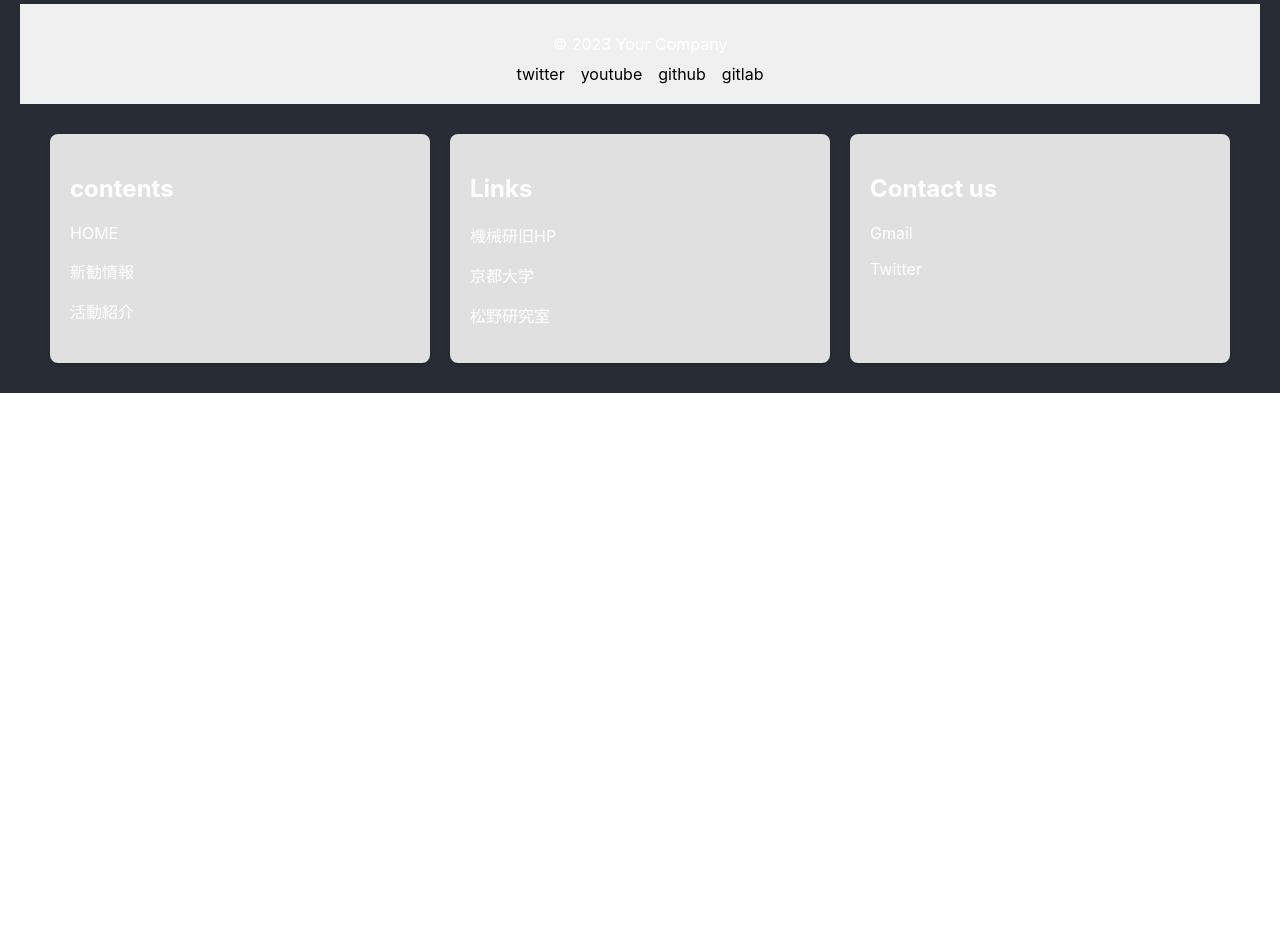
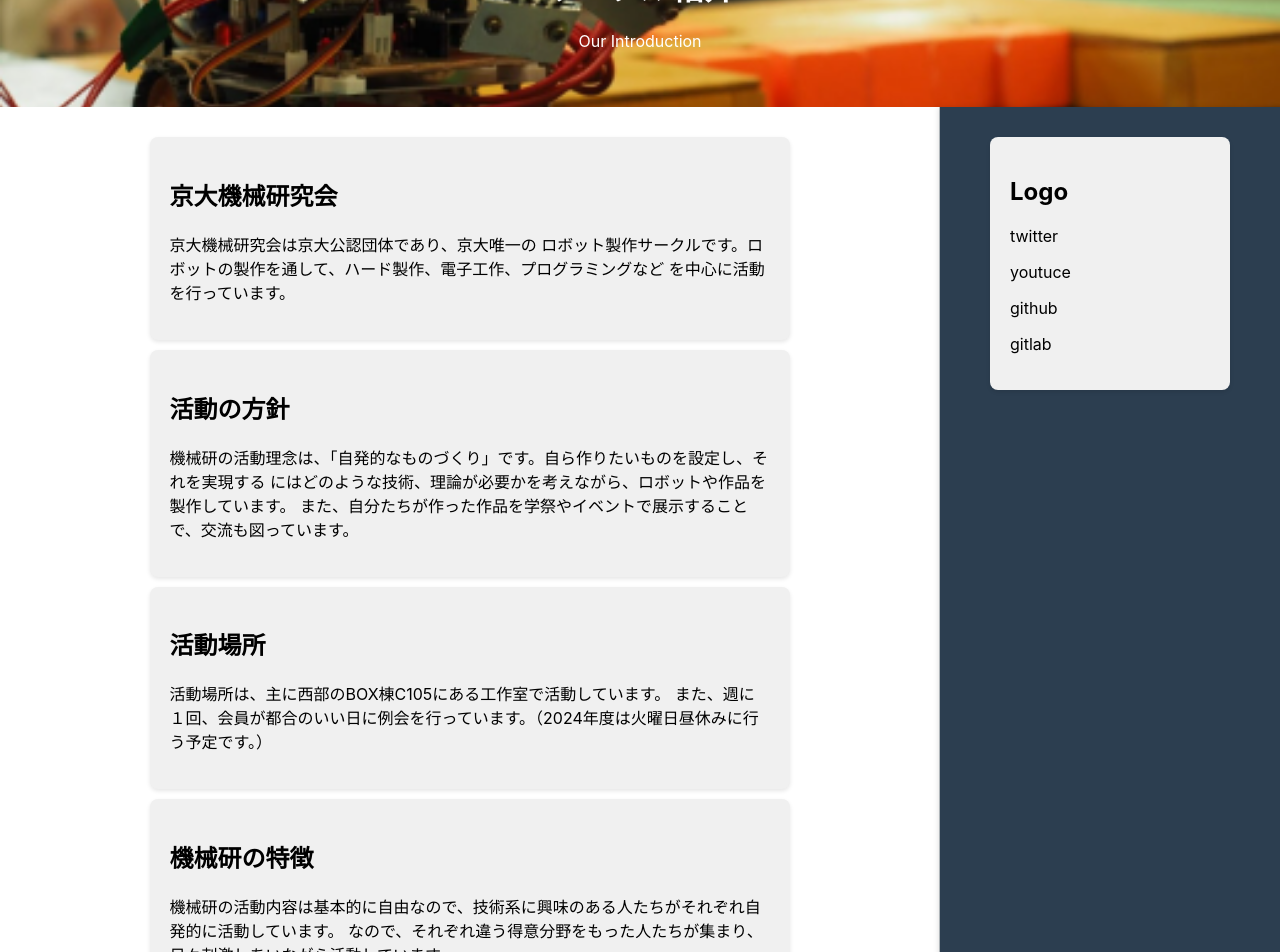
Before and after one commit to OsawaKousei/react_study, a React (Create React App) app in the folder react-app/: page /introduction in a window 1280 px wide. Shown: the part 180-1132 px from the top of the page. Before the commit the page ends 800 px from the top, so only its background shows below. Built offline with nearby package versions, Linux system fonts and the light colour scheme.

Commit message:
side bar

```diff
--- a/react-app/src/pages/Home.tsx
+++ b/react-app/src/pages/Home.tsx
@@ -73,7 +73,7 @@ class Home extends Component {
                 </Container>
                 <FlexContainer>
                     <Container
-                        padding="20px"
+                        padding="10px 10px 200px 10px"
                         margin="10px auto"
                         backgroundColor="#e0e0e0"
                         borderRadius="8px"
@@ -97,34 +97,76 @@ class Home extends Component {
                         </div>
                     </Container>
                     <Container
-                        padding="20px"
+                        padding="10px 10px 200px 10px"
                         margin="10px auto"
                         backgroundColor="#e0e0e0"
                         borderRadius="8px"
                         boxShadow="0 2px 4px rgba(0, 0, 0, 0.1)"
                         maxWidth="500px"
+                        style={{
+                            backgroundImage: "url('/img01.png')",
+                            backgroundSize: "100% 100%", // Specify the size of the background image
+                            backgroundPosition: "center",
+                        }}
                     >
-                        <h2>サークル紹介</h2>
+                        <div
+                            style={{
+                                backgroundColor: "rgba(255, 255, 255, 0.8)",
+                                padding: "10px",
+                                borderRadius: "8px",
+                                marginTop: "10px",
+                            }}
+                        >
+                            <h2>サークル紹介</h2>
+                        </div>
                     </Container>
                     <Container
-                        padding="20px"
+                        padding="10px 10px 200px 10px"
                         margin="10px auto"
                         backgroundColor="#e0e0e0"
                         borderRadius="8px"
                         boxShadow="0 2px 4px rgba(0, 0, 0, 0.1)"
                         maxWidth="500px"
+                        style={{
+                            backgroundImage: "url('/img01.png')",
+                            backgroundSize: "100% 100%", // Specify the size of the background image
+                            backgroundPosition: "center",
+                        }}
                     >
-                        <h2>活動内容</h2>
+                        <div
+                            style={{
+                                backgroundColor: "rgba(255, 255, 255, 0.8)",
+                                padding: "10px",
+                                borderRadius: "8px",
+                                marginTop: "10px",
+                            }}
+                        >
+                            <h2>活動内容</h2>
+                        </div>
                     </Container>
                     <Container
-                        padding="20px"
+                        padding="10px 10px 200px 10px"
                         margin="10px auto"
                         backgroundColor="#e0e0e0"
                         borderRadius="8px"
                         boxShadow="0 2px 4px rgba(0, 0, 0, 0.1)"
                         maxWidth="500px"
+                        style={{
+                            backgroundImage: "url('/img01.png')",
+                            backgroundSize: "100% 100%", // Specify the size of the background image
+                            backgroundPosition: "center",
+                        }}
                     >
-                        <h2>活動成績</h2>
+                        <div
+                            style={{
+                                backgroundColor: "rgba(255, 255, 255, 0.8)",
+                                padding: "10px",
+                                borderRadius: "8px",
+                                marginTop: "10px",
+                            }}
+                        >
+                            <h2>活動成績</h2>
+                        </div>
                     </Container>
                 </FlexContainer>
                 <Container
--- a/react-app/src/pages/Introduction.tsx
+++ b/react-app/src/pages/Introduction.tsx
@@ -1,7 +1,119 @@
+import Container from "./components/container";
+import SideBarContainer from "./components/side_bar_continer";
+import WideContainer from "./components/wide_container";
+
 export default function Introduction() {
     return (
         <div>
-            <h1>introduction</h1>
+            <WideContainer
+                padding="40px"
+                margin="0px"
+                backgroundColor="#f0f0f0"
+                borderRadius="0"
+                boxShadow="0 rgba(0, 0, 0, 0.2)"
+                style={{
+                    backgroundImage: `url('/img01.png')`, // Specify the background image
+                    backgroundSize: "cover",
+                    backgroundPosition: "center",
+                }}
+            >
+                <div style={{ textAlign: "center", color: "#fff" }}>
+                    <h1>サークル紹介</h1>
+                    <p>Our Introduction</p>
+                </div>
+            </WideContainer>
+            <SideBarContainer
+                mainContent={
+                    <>
+                        <Container
+                            padding="20px"
+                            margin="10px auto"
+                            backgroundColor="#f0f0f0"
+                            borderRadius="8px"
+                            boxShadow="0 2px 4px rgba(0, 0, 0, 0.1)"
+                            maxWidth="600px"
+                        >
+                            <h2>京大機械研究会</h2>
+                            <p>
+                                京大機械研究会は京大公認団体であり、京大唯一の
+                                ロボット製作サークルです。ロボットの製作を通して、ハード製作、電子工作、プログラミングなど
+                                を中心に活動を行っています。
+                            </p>
+                        </Container>
+                        <Container
+                            padding="20px"
+                            margin="10px auto"
+                            backgroundColor="#f0f0f0"
+                            borderRadius="8px"
+                            boxShadow="0 2px 4px rgba(0, 0, 0, 0.1)"
+                            maxWidth="600px"
+                        >
+                            <h2>活動の方針</h2>
+                            <p>
+                                機械研の活動理念は、「自発的なものづくり」です。自ら作りたいものを設定し、それを実現する
+                                にはどのような技術、理論が必要かを考えながら、ロボットや作品を製作しています。
+                                また、自分たちが作った作品を学祭やイベントで展示することで、交流も図っています。
+                            </p>
+                        </Container>
+                        <Container
+                            padding="20px"
+                            margin="10px auto"
+                            backgroundColor="#f0f0f0"
+                            borderRadius="8px"
+                            boxShadow="0 2px 4px rgba(0, 0, 0, 0.1)"
+                            maxWidth="600px"
+                        >
+                            <h2>活動場所</h2>
+                            <p>
+                                活動場所は、主に西部のBOX棟C105にある工作室で活動しています。
+                                また、週に１回、会員が都合のいい日に例会を行っています。（2024年度は火曜日昼休みに行う予定です。）
+                            </p>
+                        </Container>
+                        <Container
+                            padding="20px"
+                            margin="10px auto"
+                            backgroundColor="#f0f0f0"
+                            borderRadius="8px"
+                            boxShadow="0 2px 4px rgba(0, 0, 0, 0.1)"
+                            maxWidth="600px"
+                        >
+                            <h2>機械研の特徴</h2>
+                            <p>
+                                機械研の活動内容は基本的に自由なので、技術系に興味のある人たちがそれぞれ自発的に活動しています。
+                                なので、それぞれ違う得意分野をもった人たちが集まり、日々刺激しあいながら活動しています。
+                            </p>
+                        </Container>
+                        <Container
+                            padding="20px"
+                            margin="10px auto"
+                            backgroundColor="#f0f0f0"
+                            borderRadius="8px"
+                            boxShadow="0 2px 4px rgba(0, 0, 0, 0.1)"
+                            maxWidth="600px"
+                        >
+                            <h2>少しでも気になった方はぜひ新歓へ</h2>
+                        </Container>
+                    </>
+                }
+                sidebarContent={
+                    <>
+                        <Container
+                            padding="20px"
+                            margin="10px auto"
+                            backgroundColor="#f0f0f0"
+                            borderRadius="8px"
+                            boxShadow="0 2px 4px rgba(0, 0, 0, 0.1)"
+                            maxWidth="200px"
+                        >
+                            <h2 style={{ color: "#000" }}>Logo</h2>
+                            <p style={{ color: "#000" }}>twitter</p>
+                            <p style={{ color: "#000" }}>youtuce</p>
+                            <p style={{ color: "#000" }}>github</p>
+                            <p style={{ color: "#000" }}>gitlab</p>
+                        </Container>
+                    </>
+                }
+            />
         </div>
     );
 }
--- /dev/null
+++ b/react-app/src/pages/components/side_bar_continer.tsx
@@ -0,0 +1,46 @@
+import React, { ReactNode } from "react";
+import styled from "styled-components";
+
+const Container = styled.div`
+    display: flex;
+    background-color: #f0f0f0;
+`;
+
+const MainContent = styled.div`
+    flex: 1;
+    padding: 20px;
+    background-color: #fff;
+`;
+
+const Sidebar = styled.div`
+    width: 300px;
+    background-color: #2c3e50;
+    color: #ecf0f1;
+    padding: 20px;
+    box-shadow: -2px 0 5px rgba(0, 0, 0, 0.1);
+`;
+
+const Divider = styled.div`
+    width: 1px;
+    background-color: #bdc3c7;
+`;
+
+interface SideBarContainerProps {
+    mainContent: ReactNode;
+    sidebarContent: ReactNode;
+}
+
+const SideBarContainer: React.FC<SideBarContainerProps> = ({
+    mainContent,
+    sidebarContent,
+}) => {
+    return (
+        <Container>
+            <MainContent>{mainContent}</MainContent>
+            <Divider />
+            <Sidebar>{sidebarContent}</Sidebar>
+        </Container>
+    );
+};
+
+export default SideBarContainer;
```
